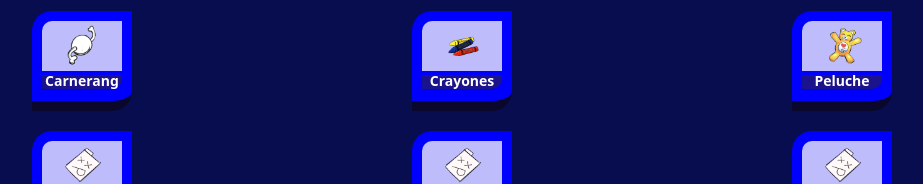
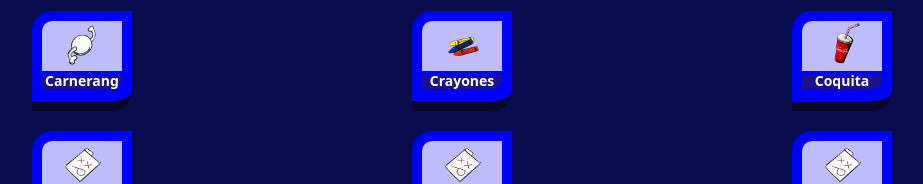
Before and after one commit to neoilustra125-sudo/mi-app-react, a React (Vite) app: page / in a window 1280 px wide. Shown: the part 375-559 px from the top of the page, without its empty margins (50-973 px from the left). Built offline with nearby package versions, Linux system fonts and the light colour scheme.

Commit message:
se remplazo monzaemon por la coquita

```diff
--- a/src/pages/data.js
+++ b/src/pages/data.js
@@ -104,9 +104,9 @@ export const items = [
   },
   {
     id: 11,
-    title: "Peluche",
+    title: "Coquita",
     img: img11,
-    description: "Peluche de Monzaemon",
+    description: "Una coquita bien fria para aliviar la sed",
     artist: 'Kaizo'
 
   },
```
Also changed, not shown: src/assets/item_12.png, 1 other file (tests, documents, lock files or other folders).
